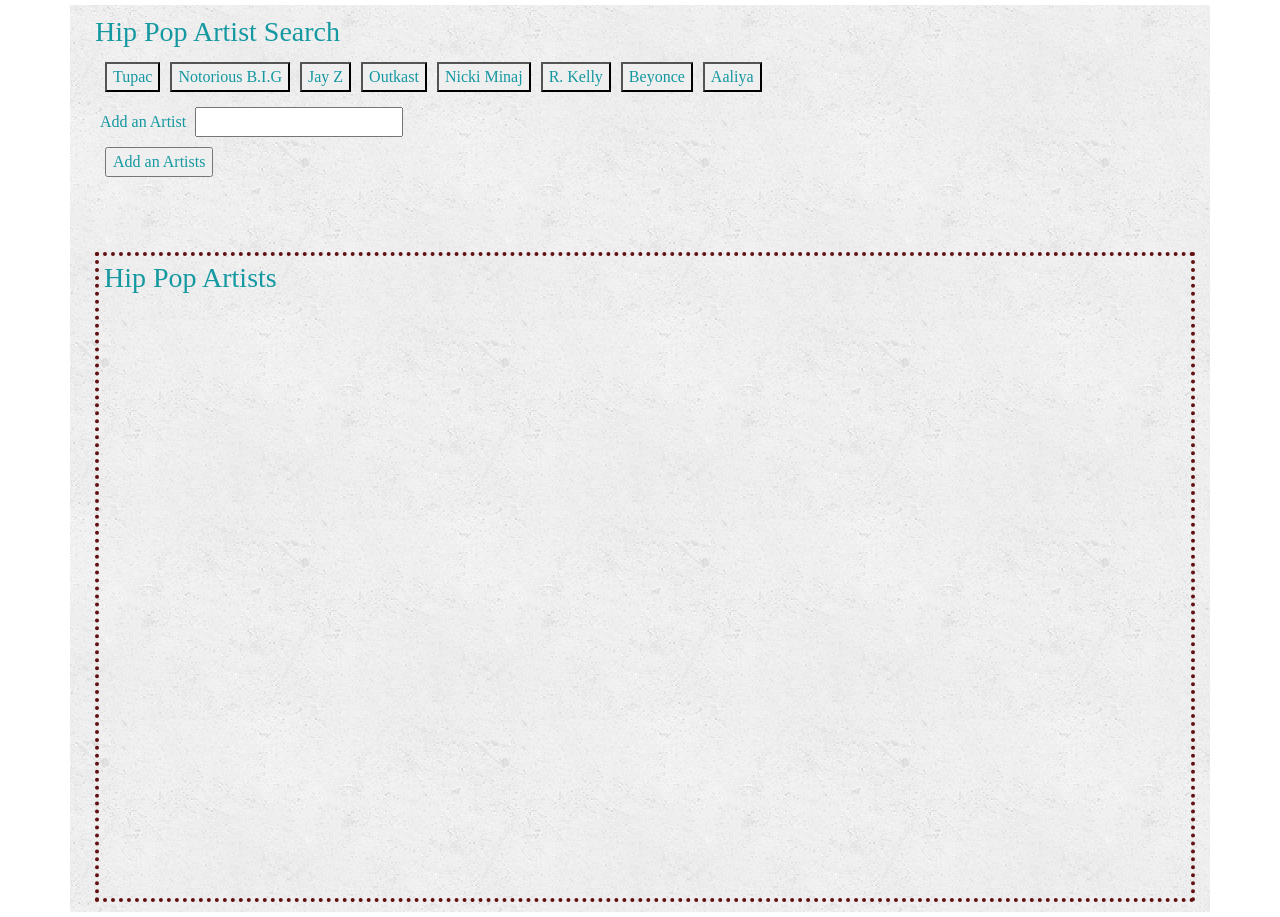
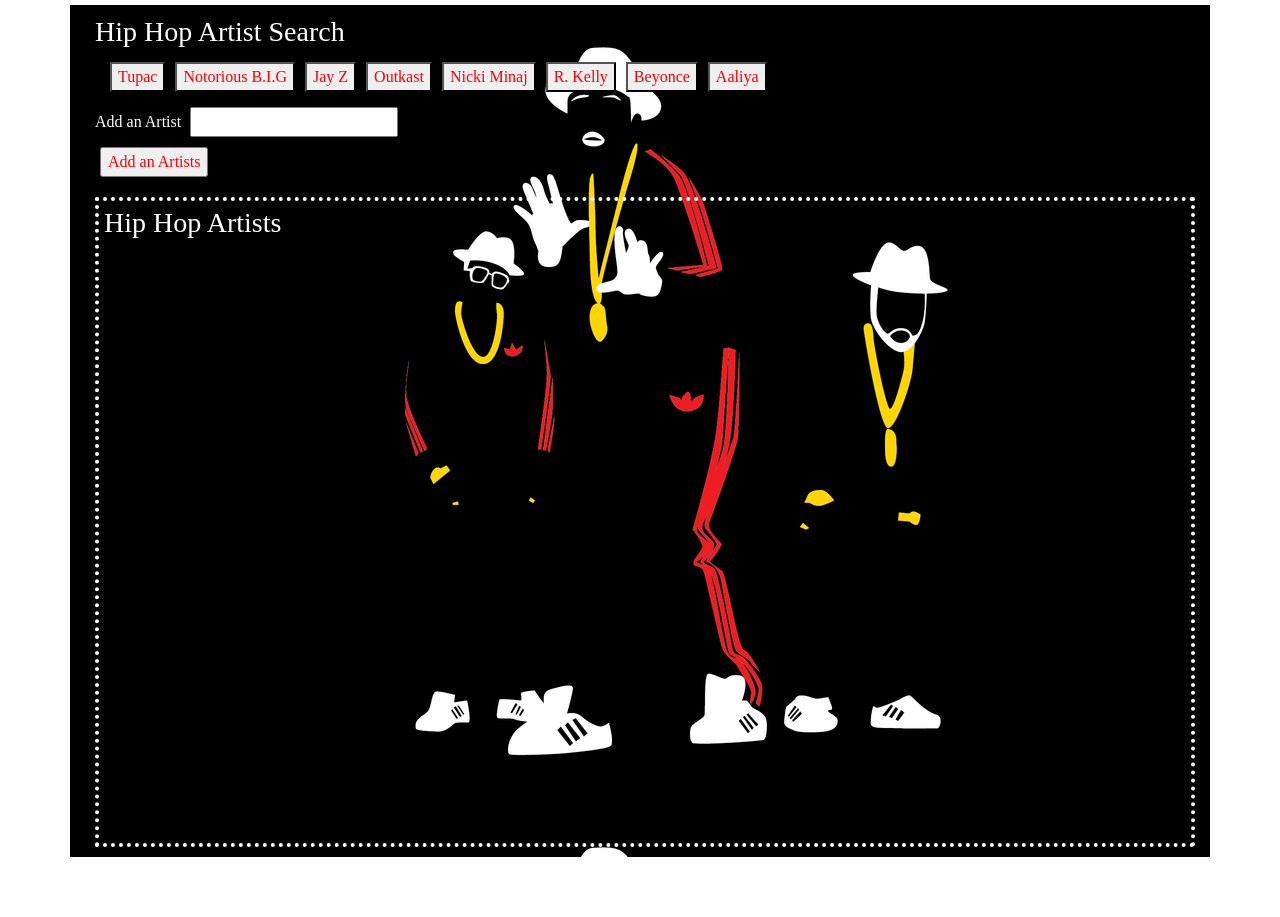
Before and after one commit to LMTrain/dynamicgiphy, a plain HTML site: page index.html in a window 1280 px wide. After the commit the page ends 862 px from the top, so only its background shows below. Drawn offline with nearby package versions, Linux system fonts and the light colour scheme.

Commit message:
Delete old backgroud and add new one, modify css file for more styling

```diff
--- a/assets/css/style.css
+++ b/assets/css/style.css
@@ -1,27 +1,44 @@
-    button,
-    div,
-    form,
-    input {
+    div {
       margin: 5px;
-      color:rgb(20, 152, 161);
+      color:white;
       background-blend-mode: color-burn;
       font-family: 'Bodoni MT Black';
     }
 
+    button,
+    form
+    input {
+      margin: 5px;
+      color:red;
+      background-blend-mode: color-burn;
+      font-family: 'Bodoni MT Black';
+    }
 
 .background {
-    background-image: url("../images/concrete_seamless.png");
+    background-image: url("../images/background.png");
 
 }
 
 .contents-r2-c1 {
     /* background: none; */
     font-family: 'Bodoni MT Black';
-    border: 4px dotted rgb(99, 16, 16);
+    border: 4px dotted white;
     text-align: left;
-    font-size: 38px;
+    font-size: 16px;
     margin-left:5px;
     height: 650px;
-    margin-top: 50px;
+    margin-top: -5px;
     padding: 5px;
 }
+
+.button-wrapper{
+    cursor:pointer;
+    /* width:650px;
+    height:20px; */
+    color:white;
+    /* font-size:38px; */
+}
+
+.button-wrapper:hover{
+    color: green;
+}
--- a/assets/javascript/app.js
+++ b/assets/javascript/app.js
@@ -8,18 +8,18 @@
     var artist = $(this).attr("data-name");
     var queryURL = "https://api.giphy.com/v1/gifs/search?q=" + "&api_key=HEdbTT0vdsath3C9VzHnGKf0KeRx3w50&q=" + artist + "&limit=10";
 
-    $(".gif").on("click", function () {
+    // $(".gif").on("click", function () {
 
-      var state = $(this).attr("data-state");
+    //   var state = $(this).attr("data-state");
 
-      if (state === "still") {
-          $(this).attr("src", $(this).attr("data-animate"));
-          $(this).attr("data-state", "animate");
-      } else {
-          $(this).attr("src", $(this).attr("data-still"));
-          $(this).attr("data-state", "still");
-      }
-    });
+    //   if (state === "still") {
+    //       $(this).attr("src", $(this).attr("data-animate"));
+    //       $(this).attr("data-state", "animate");
+    //   } else {
+    //       $(this).attr("src", $(this).attr("data-still"));
+    //       $(this).attr("data-state", "still");
+    //   }
+    // });
 
     // Creating an AJAX call for the specific artist button being clicked
     $.ajax({
@@ -33,15 +33,16 @@
 
             // Creating and storing a div tag
             var artistDiv = $("<div class='artist'>");
-
-            var p = $("<p>").text("Rating: " + results[i].rating);
+            // var titleDiv = $("<div class='artist'>");
+            // var p = $("<p>").text("Rating: " + results[i].title);
+            // p = p.attr("<p>", results[i].title);
 
             var image = $("<img>");
 
             image.attr("src", results[i].images.fixed_width_small_still.url);
-
+            // titleDiv.append(p);
             artistDiv.append(image);
-
+            // $("#artists-title").prepend(titleDiv);
             $("#artists-view").prepend(artistDiv);
         }
     });
--- a/index.html
+++ b/index.html
@@ -3,7 +3,7 @@
 
 <head>
   <meta charset="utf-8">
-  <title>Hip Pop Artists</title>
+  <title>Hip Hop Artists</title>
 
   <!-- Added a link to Bootstrap-->
   <link rel="stylesheet" href="https://maxcdn.bootstrapcdn.com/bootstrap/4.0.0/css/bootstrap.min.css">
@@ -20,9 +20,11 @@
     <div class="row">
       <div class="col-md-12">
         <div class="contents-r1-c1">
-          <h3>Hip Pop Artist Search</h3>
+          <h3>Hip Hop Artist Search</h3>
+          <div class="button-wrapper">
 
-          <div id="buttons-view"></div>
+            <div id="buttons-view"></div>
+          </div>
           <form id="artist-form">
               <label for="artist-input">Add an Artist<br></label>
               <input type="text" id="artist-input">
@@ -38,99 +40,15 @@
     <div class="row">
       <div class="col-md-12">
         <div class="contents-r2-c1">
-          <h3>Hip Pop Artists</h3>
+          <h3>Hip Hop Artists</h3>
+          <div id="artists-title"></div>
           <div id="artists-view"></div>
         </div>
       </div>
     </div>
 
+    <script src="https://cdnjs.cloudflare.com/ajax/libs/jquery/3.2.1/jquery.min.js"></script>
 
-    <script src="https://cdnjs.cloudflare.com/ajax/libs/jquery/3.2.1/jquery.min.js"></script>
-    <!-- <script type="text/javascript">
-      // Initial array of artists
-      var artists = ['Tupac', 'Notorious B.I.G', 'Jay Z', 'Outkast', 'Nicki Minaj', 'R. Kelly', 'Beyonce', 'Aaliya'];
-
-      // displayartistInfo function re-renders the HTML to display the appropriate content
-      function displayartistInfo() {
-
-        var artist = $(this).attr("data-name");
-        var queryURL = "https://api.giphy.com/v1/gifs/search?q=" + "&api_key=HEdbTT0vdsath3C9VzHnGKf0KeRx3w50&q=" + artist + "&limit=10";
-
-        $(".gif").on("click", function () {
-
-          var state = $(this).attr("data-state");
-
-          if (state === "still") {
-              $(this).attr("src", $(this).attr("data-animate"));
-              $(this).attr("data-state", "animate");
-          } else {
-              $(this).attr("src", $(this).attr("data-still"));
-              $(this).attr("data-state", "still");
-          }
-        });
-
-        // Creating an AJAX call for the specific artist button being clicked
-        $.ajax({
-          url: queryURL,
-          method: "GET"
-        }).then(function(response) {
-
-          // Creating a div to hold the artist
-            var results = response.data;
-            for (var i = 0; i < results.length; i++) {
-
-                // Creating and storing a div tag
-                var artistDiv = $("<div class='artist'>");
-
-                var p = $("<p>").text("Rating: " + results[i].rating);
-
-                var image = $("<img>");
-
-                image.attr("src", results[i].images.fixed_width_small_still.url);
-
-                artistDiv.append(image);
-
-                $("#artists-view").prepend(artistDiv);
-            }
-        });
-      }
-      // Function for displaying artist data
-      function renderButtons() {
-
-
-        $("#buttons-view").empty();
-
-        // Looping through the array of artists
-        for (var i = 0; i < artists.length; i++) {
-
-
-          var a = $("<button>");
-
-          a.addClass("artist-btn");
-
-          a.attr("data-name", artists[i]);
-
-          a.text(artists[i]);
-
-          $("#buttons-view").append(a);
-        }
-      }
-
-
-      $("#add-artist").on("click", function(event) {
-        event.preventDefault();
-        var artist = $("#artist-input").val().trim();
-        artists.push(artist);
-
-        renderButtons();
-      });
-
-      $(document).on("click", ".artist-btn", displayartistInfo);
-
-      renderButtons();
-
-
-    </script> -->
     <script src="assets/javascript/app.js"></script>
   </div>
 
```
Also changed, not shown: assets/images/background.png (added), assets/images/bgimage.png (deleted), assets/images/concrete_seamless.png (deleted).
